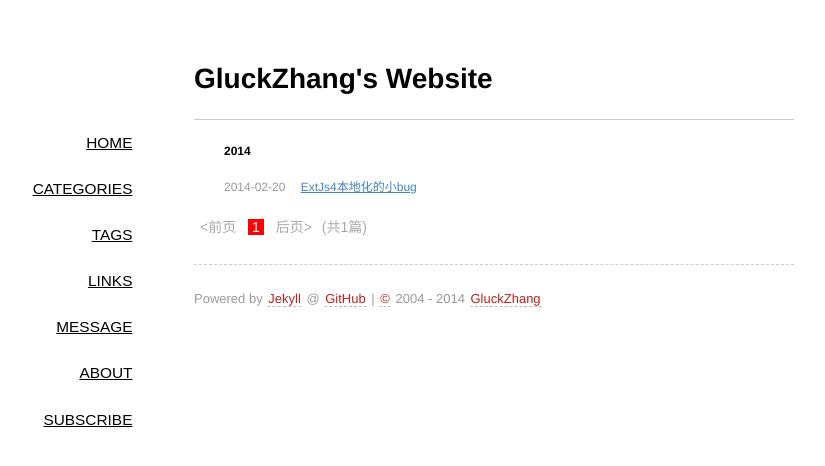
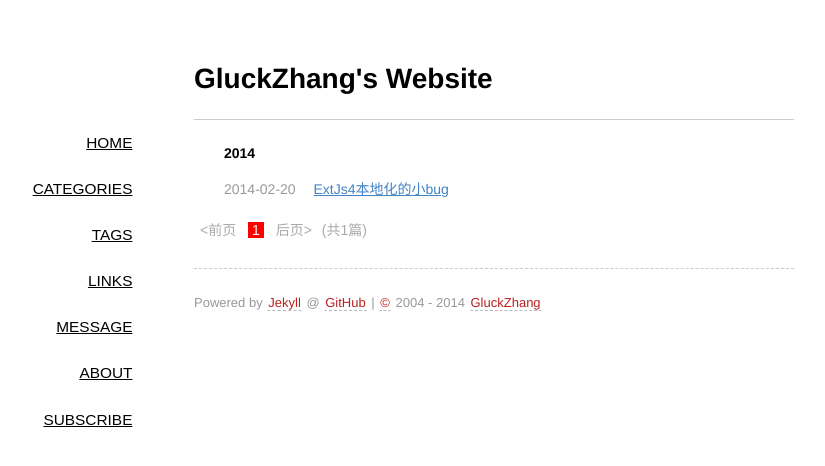
Before and after one commit to gluckzhang/gluckzhang.github.io, a Jekyll site: the page built from index.html, in a window 1280 px wide. Shown: the top 466 px of the page, without its empty margins (146-971 px from the left). Built offline with Jekyll 4.4.1, drawn with Linux system fonts in a browser that asks for light colours; some web fonts are replaced; Markdown is read by kramdown in place of the engine named in the settings; the list of posts is cut into pages by our own code.

Commit message:
change content's font-size

```diff
--- a/media/css/style.css
+++ b/media/css/style.css
@@ -16,7 +16,7 @@ li{padding:.2em 0;}
 ol,ul{list-style-position:inside;}
 ol ul, ul ol, ul ul, ol ol {margin-left:1em;}
 #container{width:600px;margin:2em auto;display:block;padding:0 2em;}
-.content{font-size:12px;line-height:16px;}
+.content{font-size:14px;line-height:16px;}
 #tag_cloud{margin-bottom: 1em;}
 #tag_cloud a:hover{color:#333333 !important;text-decoration:none;}
 .listing-item,.listing-seperator{list-style-type:none;}
```
